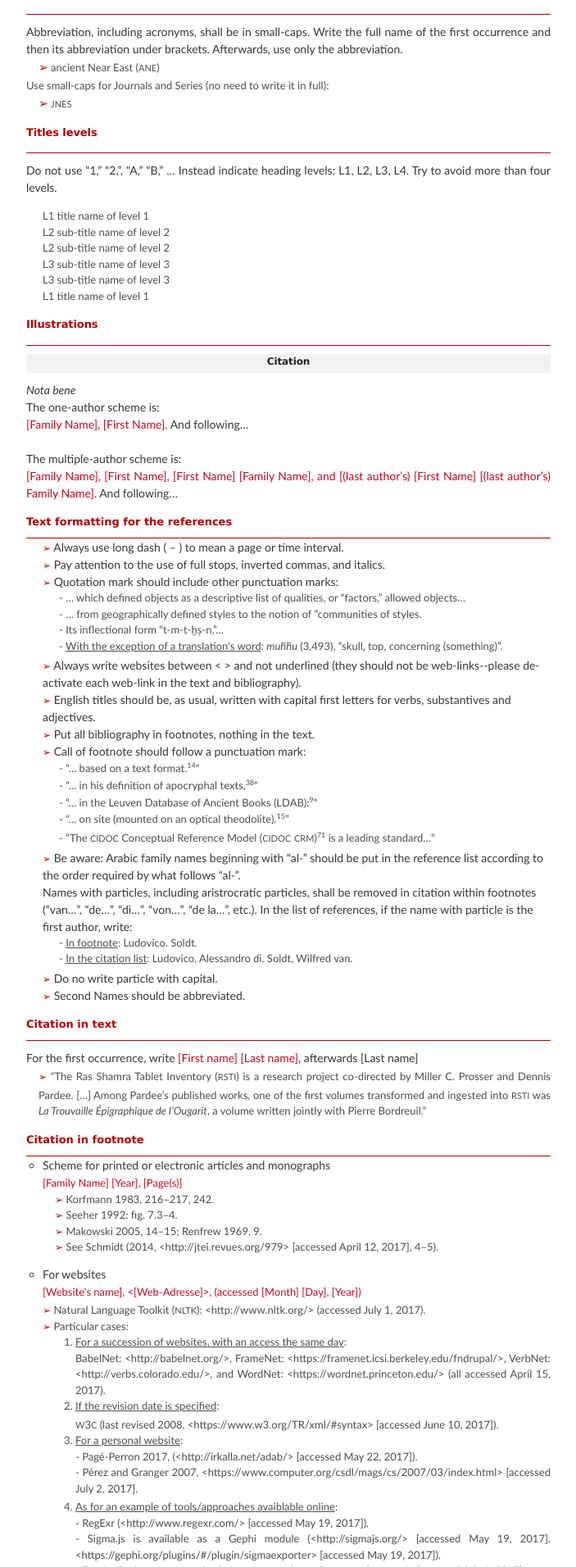
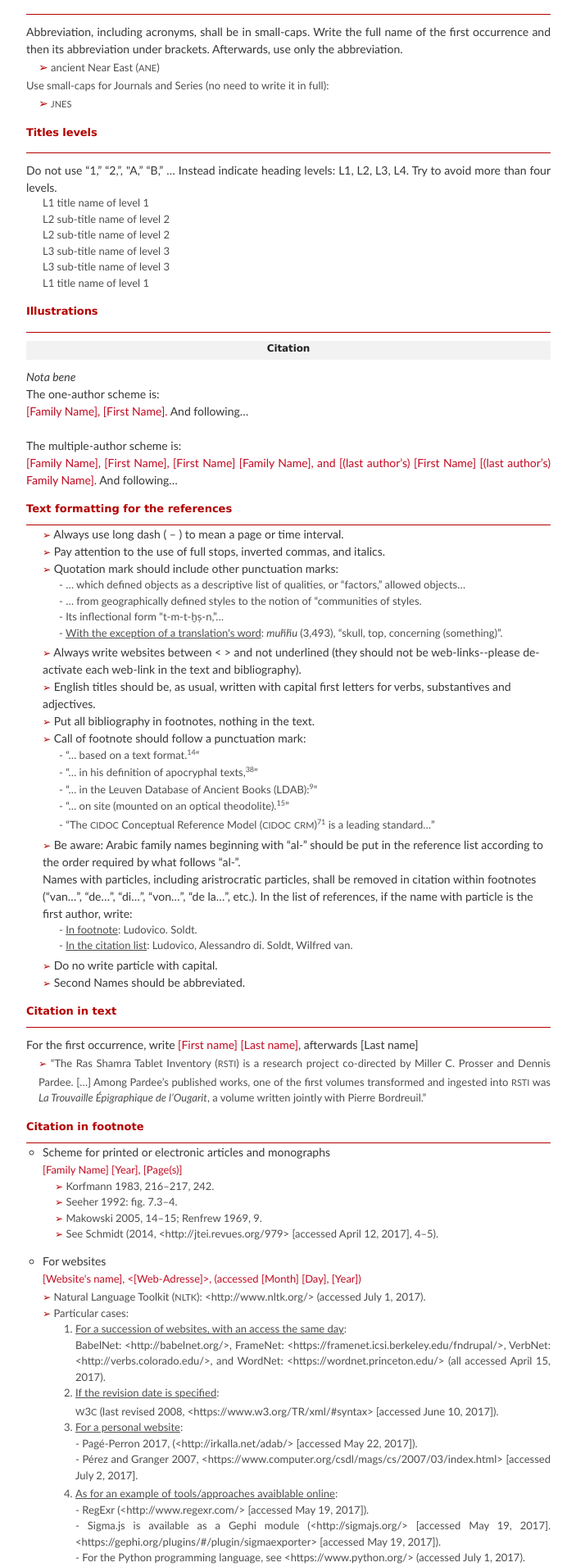
Before and after one commit to vbigot-juloux/ane-research-humanities, a Jekyll site: the page built from docs/Guidelines.md, in a window 1280 px wide. Shown: the part 533-2445 px from the top of the page at 82% size, without its empty margins (288-991 px from the left). Built offline with Jekyll 4.4.1, drawn with Linux system fonts in a browser that asks for light colours; the repository's description, which GitHub fills in, is left out.

Commit message:
Update Guidelines.md

```diff
--- a/docs/Guidelines.md
+++ b/docs/Guidelines.md
@@ -26,7 +26,7 @@ Use small-caps for Journals and Series (no need to write it in full): <br />
 <h3 style="color:#b30000;">Titles levels</h3>
 <hr style="height:0; margin:0; background:transparent; border-bottom:0.5px solid #b30000;" />
 <p>Do not use “1,” “2,”, "A,” “B,” … Instead indicate heading levels: L1, L2, L3, L4. Try to avoid more than four levels.</p>
-<ul style="list-style-type: none; font-size: 13px; color: #4d4d4d">
+<ul style="list-style-type: none; font-size: 13px; color: #4d4d4d; margin-top: -16px">
   <li>L1 title name of level 1
     <ul style="list-style-type: none; margin-left: -20px;">
       <li>L2 sub-title name of level 2</li>
```
